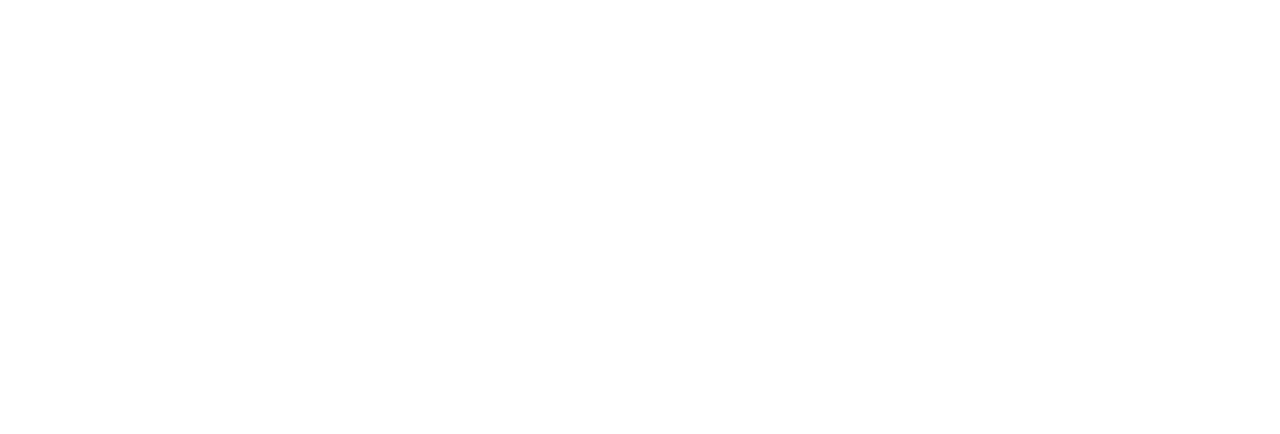
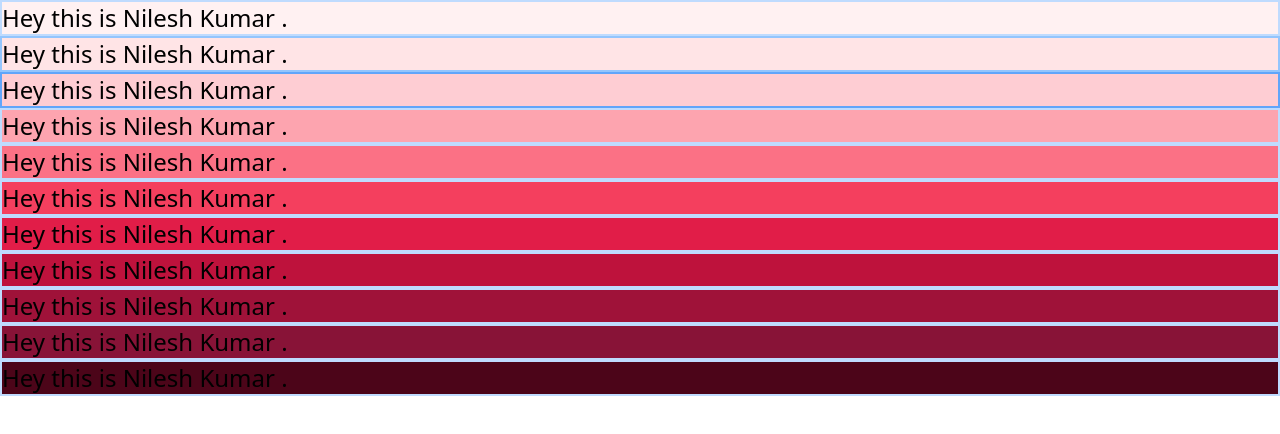
Before and after one commit to nileshgithub74/Tailwind-css, a plain HTML site: page index.html in a window 1280 px wide. Drawn offline with nearby package versions, Linux system fonts and the light colour scheme.

Commit message:
tailwind Css

```diff
--- a/index.html
+++ b/index.html
@@ -9,24 +9,24 @@
 <body>
 
 <!--
-      <ul class="bg-red-200 m-0 flex ">
+      <ul class="bg-rose-200 m-0 flex ">
         <li class="p-4  text-2xl ">Home </li>
         <li class="p-4  text-2xl ">About us  </li>
         <li class="p-4  text-2xl ">Help</li>
 
       </ul> -->
 
-       <!-- <p class="bg-red-50 text-2xl border-2 border-blue-200">Hey this is Nilesh Kumar .</p>
-       <p class="bg-red-100 text-2xl border-2 border-blue-300">Hey this is Nilesh Kumar .</p>
-       <p class="bg-red-200 text-2xl border-2 border-blue-400">Hey this is Nilesh Kumar .</p>
-       <p class="bg-red-300 text-2xl border-2 border-blue-200">Hey this is Nilesh Kumar .</p>
-       <p class="bg-red-400 text-2xl border-2 border-blue-200">Hey this is Nilesh Kumar .</p>
-       <p class="bg-red-500 text-2xl border-2 border-blue-200">Hey this is Nilesh Kumar .</p>
-       <p class="bg-red-600 text-2xl border-2 border-blue-200">Hey this is Nilesh Kumar .</p>
-       <p class="bg-red-700 text-2xl border-2 border-blue-200">Hey this is Nilesh Kumar .</p>
-       <p class="bg-red-800 text-2xl border-2 border-blue-200">Hey this is Nilesh Kumar .</p>
-       <p class="bg-red-900 text-2xl border-2 border-blue-200">Hey this is Nilesh Kumar .</p>
-       <p class="bg-red-950 text-2xl border-2 border-blue-200">Hey this is Nilesh Kumar .</p> -->
+       <p class="bg-rose-50 text-2xl border-2 border-blue-200">Hey this is Nilesh Kumar .</p>
+       <p class="bg-rose-100 text-2xl border-2 border-blue-300">Hey this is Nilesh Kumar .</p>
+       <p class="bg-rose-200 text-2xl border-2 border-blue-400">Hey this is Nilesh Kumar .</p>
+       <p class="bg-rose-300 text-2xl border-2 border-blue-200">Hey this is Nilesh Kumar .</p>
+       <p class="bg-rose-400 text-2xl border-2 border-blue-200">Hey this is Nilesh Kumar .</p>
+       <p class="bg-rose-500 text-2xl border-2 border-blue-200">Hey this is Nilesh Kumar .</p>
+       <p class="bg-rose-600 text-2xl border-2 border-blue-200">Hey this is Nilesh Kumar .</p>
+       <p class="bg-rose-700 text-2xl border-2 border-blue-200">Hey this is Nilesh Kumar .</p>
+       <p class="bg-rose-800 text-2xl border-2 border-blue-200">Hey this is Nilesh Kumar .</p>
+       <p class="bg-rose-900 text-2xl border-2 border-blue-200">Hey this is Nilesh Kumar .</p>
+       <p class="bg-rose-950 text-2xl border-2 border-blue-200">Hey this is Nilesh Kumar .</p>
 
 
 
```
